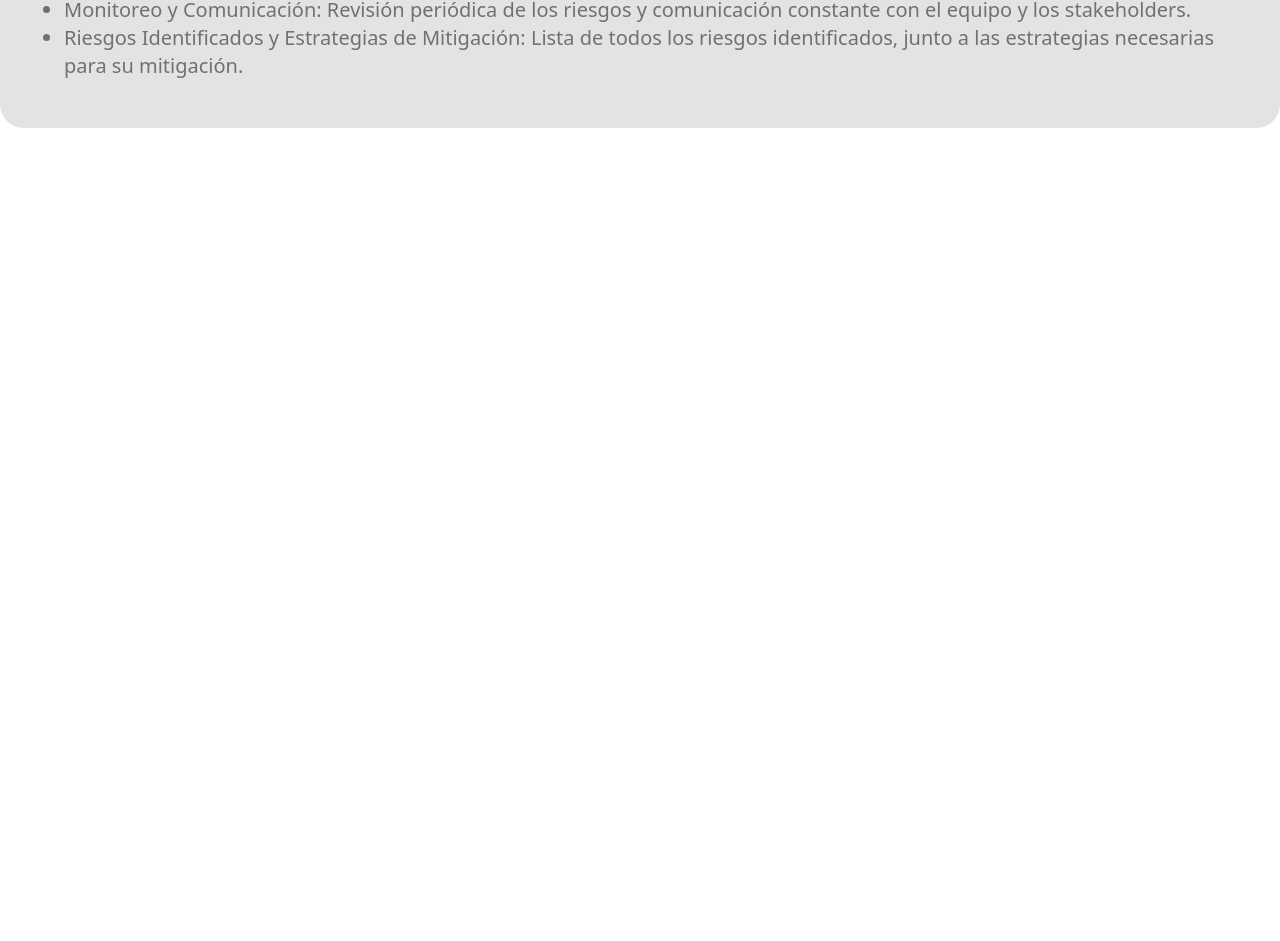
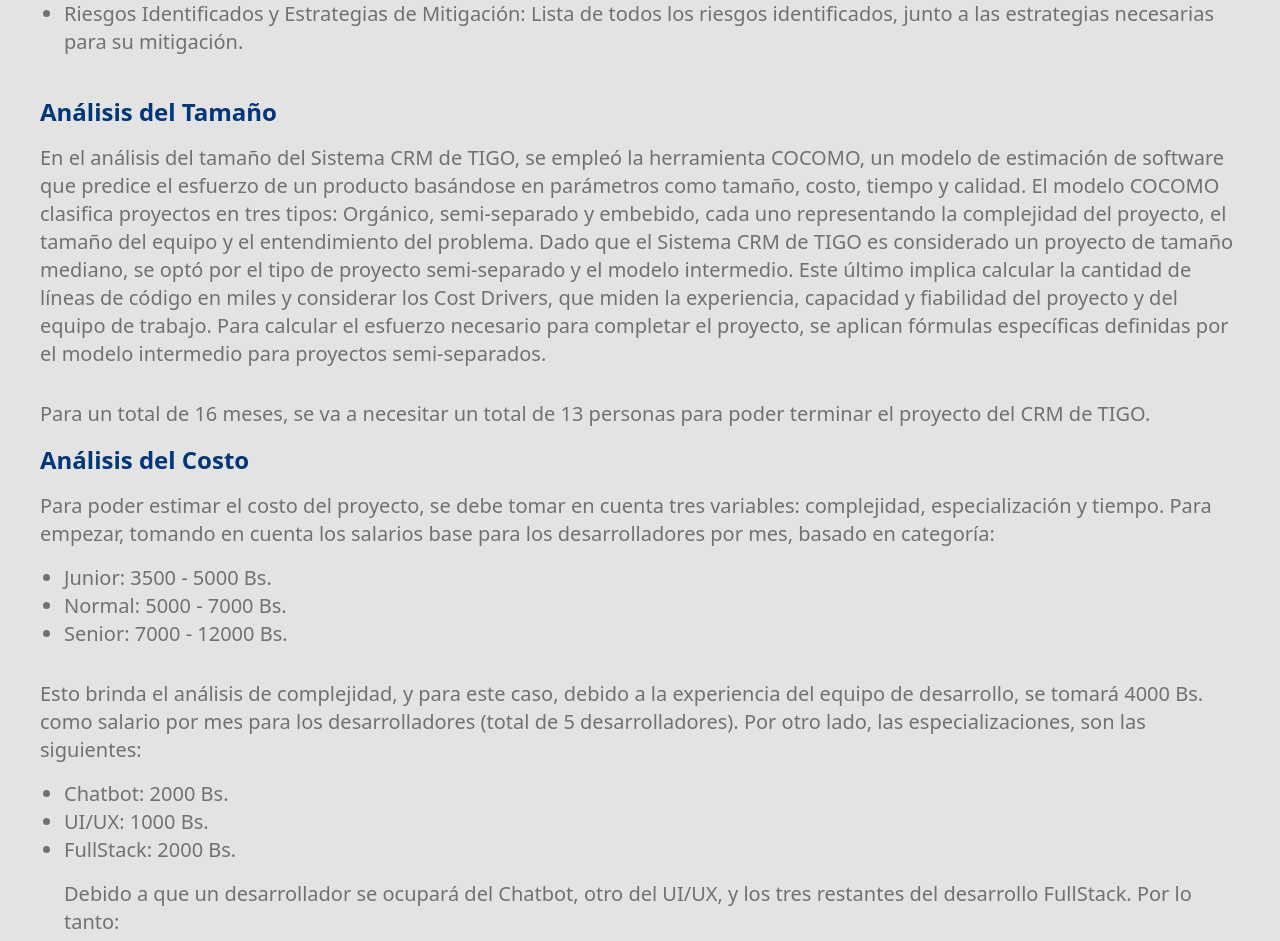
Before and after one commit to HugoAlejandro2002/Segundo-Parcial-GPI, a React (Vite) app: page /fase-planificacion in a window 1280 px wide. Shown: the part 1671-2612 px from the top of the page. Before the commit the page ends 1799 px from the top, so only its background shows below. Built offline with nearby package versions, Linux system fonts and the light colour scheme.

Commit message:
Terminada la fase de planificación

```diff
--- a/src/pages/FasePlanificacion.jsx
+++ b/src/pages/FasePlanificacion.jsx
@@ -121,7 +121,6 @@
             <a href="https://docs.google.com/document/d/1KGTHxPwsybFohuLlVXKgVeSX7r8Akobdpf8Fc6xkzxc/edit" target="_blank" rel = "noreferrer">
                 <h1 className='text-2xl font-bold' style={{ color: '#00377B' }}>Gestión de Riesgos</h1>
             </a>
-            <br/>
 
             <ul className="list-disc pl-6 text-xl font-light pb-4" style={{ color: '#717171' }}>
                 <li>Identificación de Riesgos: Riesgos técnicos, de recursos y de tiempo evaluados en impacto y
@@ -144,6 +143,96 @@
                     las estrategias necesarias para su mitigación.
                 </li>
             </ul>
+            <br/>
+
+            <a href="https://docs.google.com/document/d/1KGTHxPwsybFohuLlVXKgVeSX7r8Akobdpf8Fc6xkzxc/edit" target="_blank" rel = "noreferrer">
+                <h1 className='text-2xl font-bold' style={{ color: '#00377B' }}>Análisis del Tamaño</h1>
+            </a>
+
+            <p className="text-xl font-light text-left py-4" style={{ color: '#717171' }}>
+
+                En el análisis del tamaño del Sistema CRM de TIGO, se empleó la herramienta COCOMO,
+                un modelo de estimación de software que predice el esfuerzo de un producto basándose en parámetros como
+                tamaño, costo, tiempo y calidad. El modelo COCOMO clasifica proyectos en tres tipos: Orgánico,
+                semi-separado y embebido, cada uno representando la complejidad del proyecto, el tamaño del equipo y el
+                entendimiento del problema. Dado que el Sistema CRM de TIGO es considerado un proyecto de tamaño mediano,
+                se optó por el tipo de proyecto semi-separado y el modelo intermedio. Este último implica calcular la cantidad
+                de líneas de código en miles y considerar los Cost Drivers, que miden la experiencia, capacidad y fiabilidad del proyecto
+                y del equipo de trabajo. Para calcular el esfuerzo necesario para completar el proyecto, se aplican fórmulas
+                específicas definidas por el modelo intermedio para proyectos semi-separados.
+
+
+
+            </p>
+
+            <p className="text-xl font-light text-left py-4" style={{ color: '#717171' }}>
+                Para un total de 16 meses, se va a necesitar un total de 13 personas para poder terminar el proyecto del CRM de TIGO.
+            </p>
+
+            <a href="https://docs.google.com/document/d/1KGTHxPwsybFohuLlVXKgVeSX7r8Akobdpf8Fc6xkzxc/edit" target="_blank" rel = "noreferrer">
+                <h1 className='text-2xl font-bold' style={{ color: '#00377B' }}>Análisis del Costo</h1>
+            </a>
+
+            <p className="text-xl font-light text-left py-4" style={{ color: '#717171' }}>
+                Para poder estimar el costo del proyecto, se debe tomar en cuenta tres variables: complejidad, especialización y tiempo.
+
+                Para empezar, tomando en cuenta los salarios base para los desarrolladores por mes, basado en categoría:
+
+            </p>
+
+            <ul className="list-disc pl-6 text-xl font-light pb-4" style={{ color: '#717171' }}>
+                <li>Junior: 3500 - 5000 Bs.
+                </li>
+                <li> Normal: 5000 - 7000 Bs.
+                </li>
+                <li>Senior: 7000 - 12000 Bs.</li>
+            </ul>
+
+            <p className="text-xl font-light text-left py-4" style={{ color: '#717171' }}>
+                Esto brinda el análisis de complejidad, y para este caso, debido a la experiencia del equipo de desarrollo, se tomará 4000 Bs. como salario por mes para los desarrolladores (total de 5 desarrolladores).
+
+                Por otro lado, las especializaciones, son las siguientes:
+            </p>
+
+            <ul className="list-disc pl-6 text-xl font-light pb-4" style={{ color: '#717171' }}>
+                <li>Chatbot: 2000 Bs.
+                </li>
+                <li> UI/UX: 1000 Bs.
+                </li>
+                <li>FullStack: 2000 Bs.</li>
+            </ul>
+
+            <p className="list-disc pl-6 text-xl font-light pb-4" style={{ color: '#717171' }}>
+
+                Debido a que un desarrollador se ocupará del Chatbot, otro del UI/UX, y los tres restantes del desarrollo FullStack.
+
+                Por lo tanto:
+
+            </p>
+
+            <ul className="list-disc pl-6 text-xl font-light pb-4" style={{ color: '#717171' }}>
+                <li> 4000 Bs. x 5
+                </li>
+                <li> 20000 Bs. + 2000 Bs. + 1000 Bs. + 2000 Bs. + 2000 Bs. + 2000 Bs.
+                </li>
+            </ul>
+
+            <p className="list-disc pl-6 text-xl font-light pb-4" style={{ color: '#717171' }}>En total: 29000 Bs. al mes, para el desarrollo del proyecto.</p>
+
+
+
+
+
+
+
+
+
+
+
+            <br/>
+
+
+
         </div>
   );
 }
```
